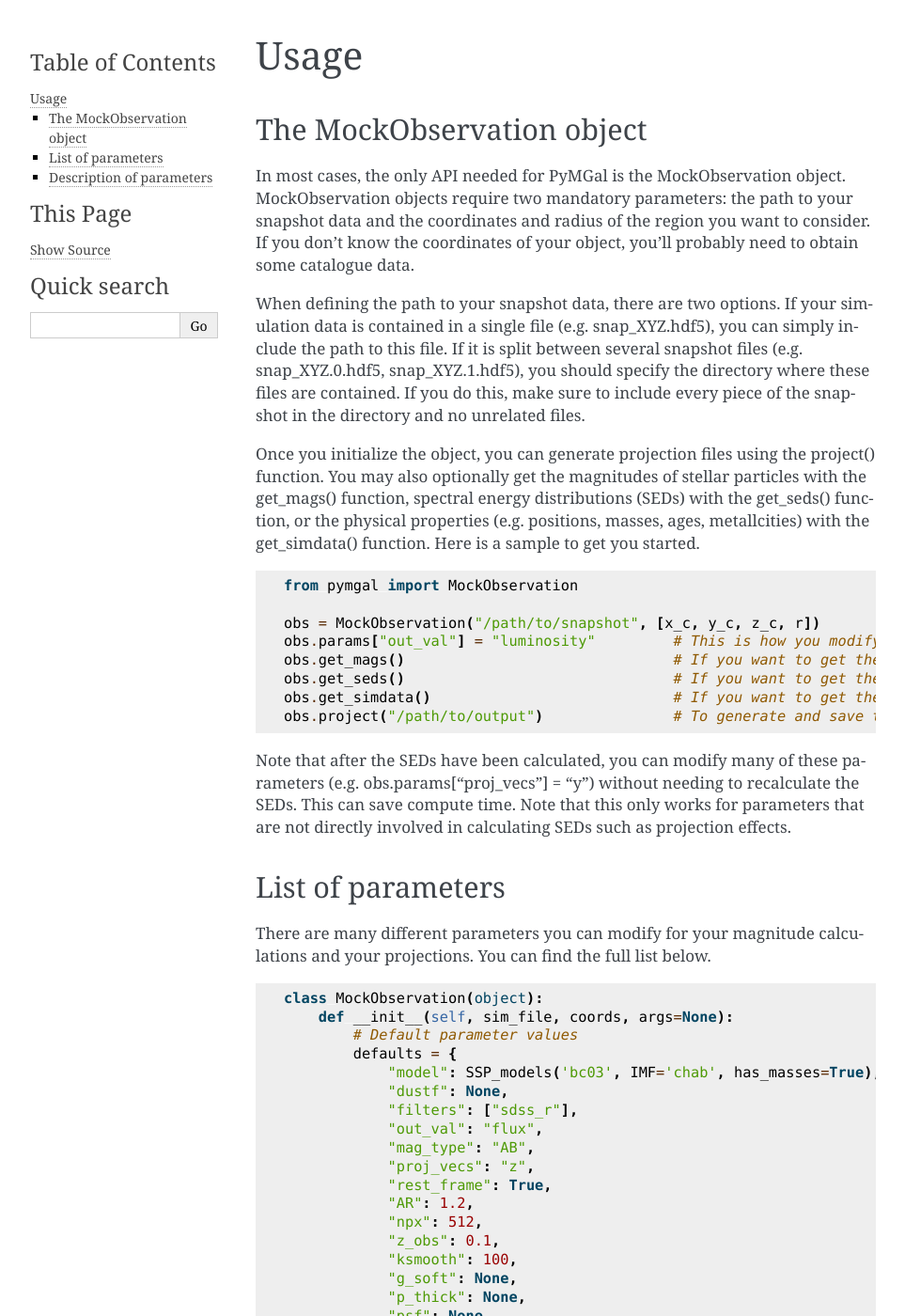
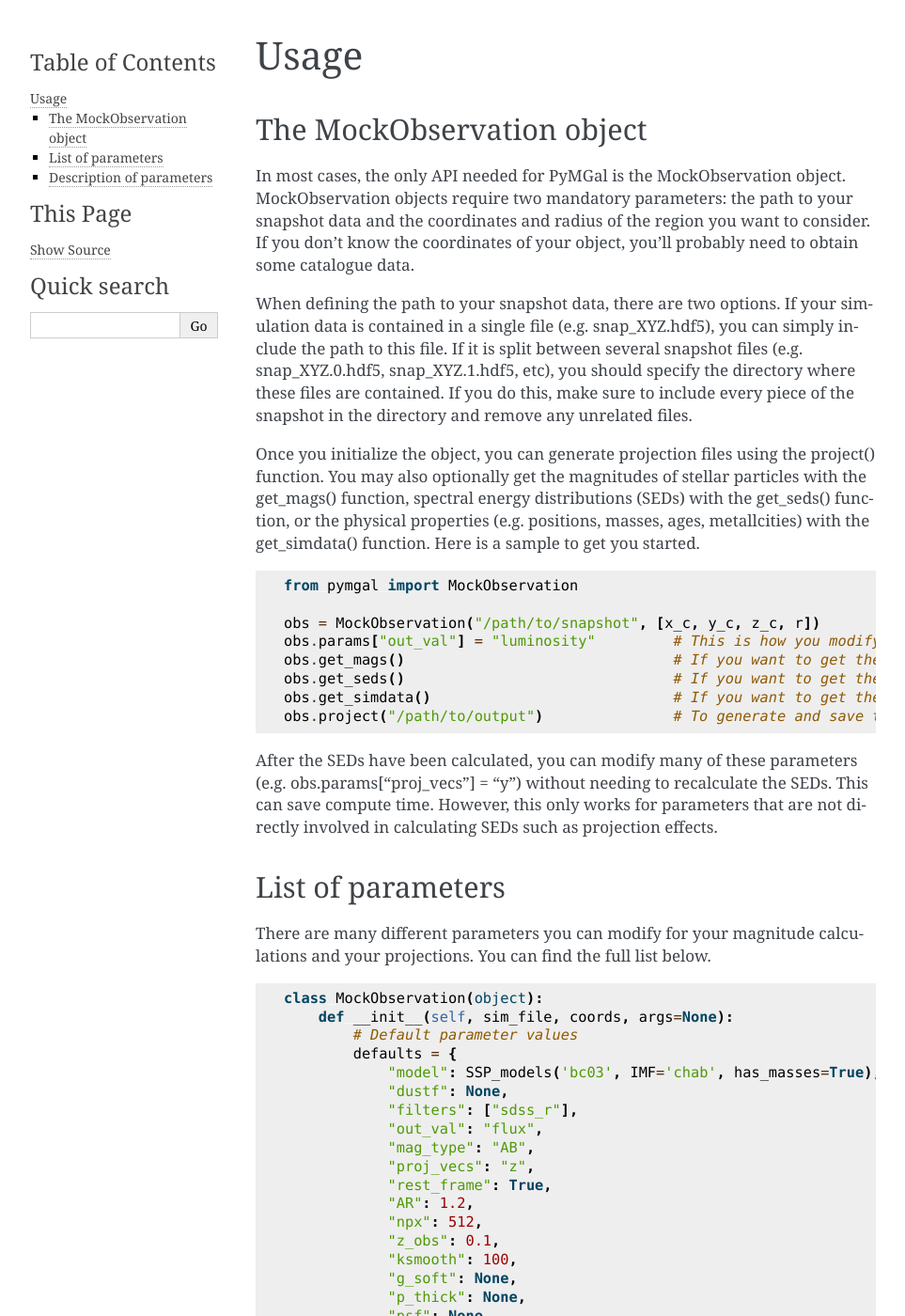
Before and after one commit to pjanul/pymgal, a Sphinx documentation site: the page built from doc/source/usage.rst, in a window 1280 px wide and 1400 px high. Shown: the whole window at 94% size, without its empty margins (148-1111 px from the left). Built offline with Sphinx 7.4.7, drawn with Linux system fonts in a browser that asks for light colours; some of the changed text lies outside the part shown.

Commit message:
Update usage.rst

```diff
--- a/doc/source/usage.rst
+++ b/doc/source/usage.rst
@@ -11,7 +11,7 @@ The MockObservation object
 
 In most cases, the only API needed for PyMGal is the MockObservation object. MockObservation objects require two mandatory parameters: the path to your snapshot data and the coordinates and radius of the region you want to consider. If you don't know the coordinates of your object, you'll probably need to obtain some catalogue data.
 
-When defining the path to your snapshot data, there are two options. If your simulation data is contained in a single file (e.g. snap_XYZ.hdf5), you can simply include the path to this file. If it is split between several snapshot files (e.g. snap_XYZ.0.hdf5, snap_XYZ.1.hdf5), you should specify the directory where these files are contained. If you do this, make sure to include every piece of the snapshot in the directory and no unrelated files.
+When defining the path to your snapshot data, there are two options. If your simulation data is contained in a single file (e.g. snap_XYZ.hdf5), you can simply include the path to this file. If it is split between several snapshot files (e.g. snap_XYZ.0.hdf5, snap_XYZ.1.hdf5, etc), you should specify the directory where these files are contained. If you do this, make sure to include every piece of the snapshot in the directory and remove any unrelated files.
 
 Once you initialize the object, you can generate projection files using the project() function. You may also optionally get the magnitudes of stellar particles with the get_mags() function, spectral energy distributions (SEDs) with the get_seds() function, or the physical properties (e.g. positions, masses, ages, metallcities) with the get_simdata() function.
 Here is a sample to get you started.
@@ -29,7 +29,7 @@ Here is a sample to get you started.
 
 
 
-Note that after the SEDs have been calculated, you can modify many of these parameters (e.g. obs.params["proj_vecs"] = "y") without needing to recalculate the SEDs. This can save compute time. Note that this only works for parameters that are not directly involved in calculating SEDs such as projection effects.
+After the SEDs have been calculated, you can modify many of these parameters (e.g. obs.params["proj_vecs"] = "y") without needing to recalculate the SEDs. This can save compute time. However, this only works for parameters that are not directly involved in calculating SEDs such as projection effects.
 
 List of parameters
 -------------
@@ -90,7 +90,7 @@ This document describes the various parameters used in PyMGal for generating opt
     **Type: string.** If `out_val` is set to `"magnitude"`, this parameter specifies the magnitude type. Options are `"AB"`, `"vega"`, `"solar"`, `"AB_app"`, `"vega_app"`, or `"solar_app"`. If `out_val` is not `"magnitude"`, this parameter has no effect.
 
 - **proj_vecs**:
-    **Type: list.** A list of projection vectors. You can specify principal axes (i.e. "x", "y", or "z") or provide custom vectors in Cartesian coordinates [x, y, z]. Example usage: ["x", "y", "z", [0, -1, 0]]
+    **Type: list.** A list of projection vectors. You can specify principal axes (i.e. "x", "y", or "z") or provide custom vectors in Cartesian coordinates [x, y, z]. Example usage: ["x", "y", "z", [0, -1, 0]].
 
 - **rest_frame**:
     **Type: bool.** If set to `True`, the magnitudes will be computed in the rest frame. Otherwise, they will be in the observer's frame.
```
Also changed, not shown: other parts of doc/source/usage.rst (+3 -3 lines).
